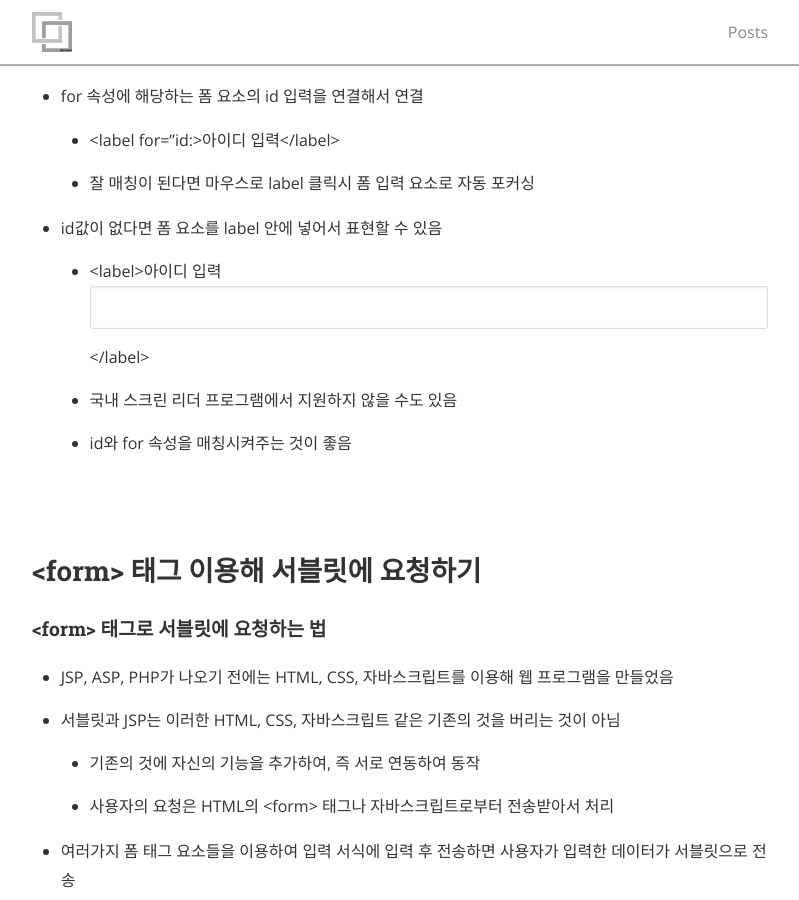
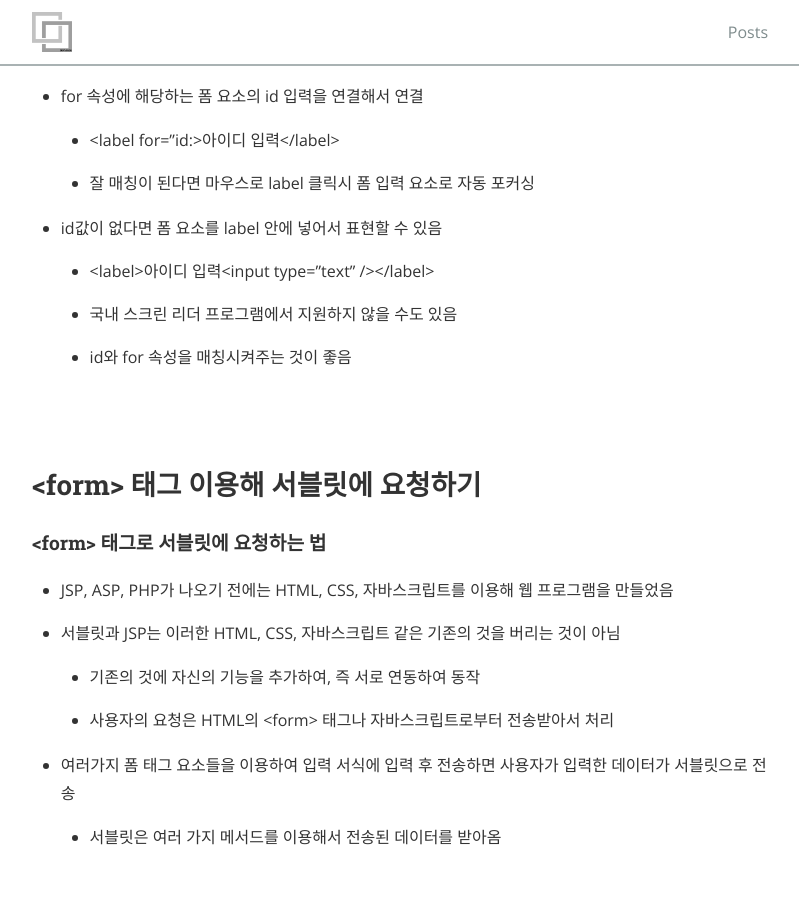
Before and after one commit to gptjs409/gptjs409.github.io, a Jekyll site: the page built from _posts/java/2019-10-24-servlet-basic.md, in a window 1280 px wide and 900 px high, scrolled down 4483 px. Shown: the whole window, without its empty margins (240-1039 px from the left). Built offline with Jekyll 4.4.1, drawn with Linux system fonts in a browser that asks for light colours; nearby versions of some CDN libraries.

Commit message:
Update 2019-10-24-servlet-basic.md

```diff
--- a/_posts/java/2019-10-24-servlet-basic.md
+++ b/_posts/java/2019-10-24-servlet-basic.md
@@ -158,7 +158,7 @@ tags:
 
 - id값이 없다면 폼 요소를 label 안에 넣어서 표현할 수 있음
 
-  - \<label>아이디 입력<input type="text" /></label>
+  - \<label>아이디 입력\<input type="text" /></label>
 
   - 국내 스크린 리더 프로그램에서 지원하지 않을 수도 있음
 
```
